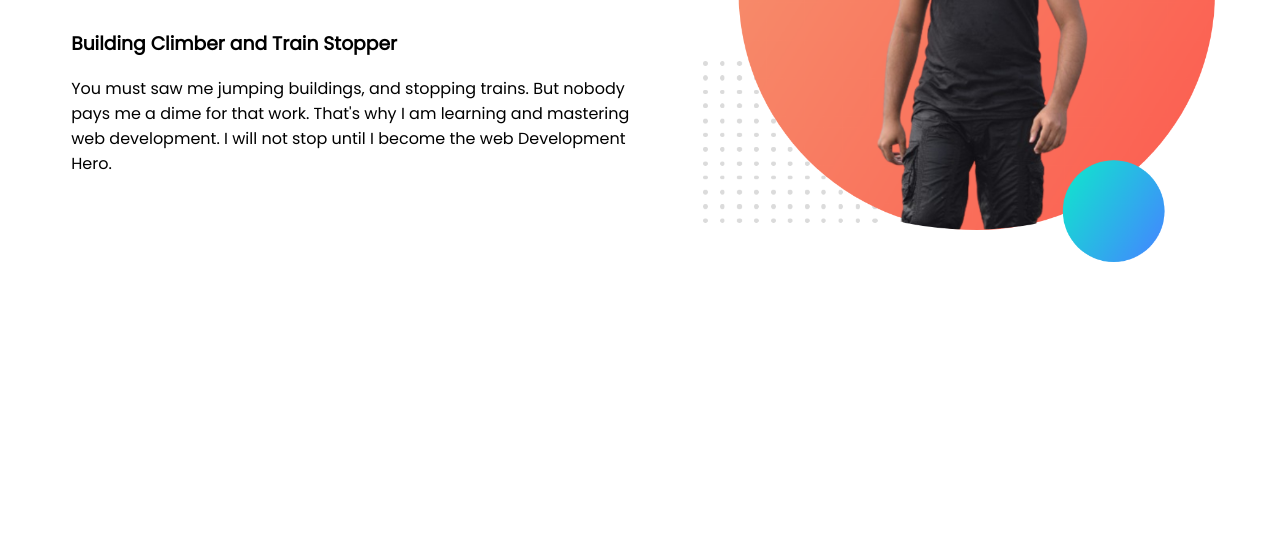
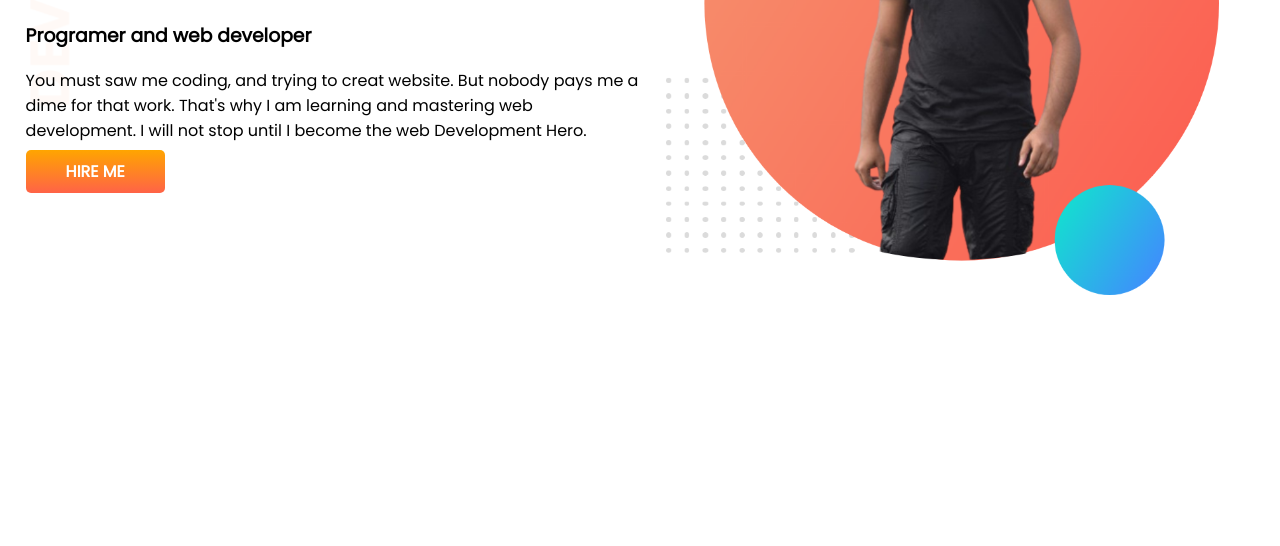
Before and after one commit to abdulhakim10/developer-portfolio, a plain HTML site: page index.html in a window 1280 px wide. Shown: the part 254-800 px from the top of the page. Drawn offline with Linux system fonts and the light colour scheme.

Commit message:
top-banner-added

```diff
--- a/index.html
+++ b/index.html
@@ -13,14 +13,15 @@
 </head>
 
 <body>
-    <section>
+    <section class="top-banner">
         <div class="half-width">
             <h1>Welcome To</h1>
             <h1> <span class="orange-color">Abdul Hakim</span> World!</h1>
-            <h3>Building Climber and Train Stopper</h3>
-            <p>You must saw me jumping buildings, and stopping trains. But nobody pays me a dime for that work. That's
+            <h3>Programer and web developer</h3>
+            <p>You must saw me coding, and trying to creat website. But nobody pays me a dime for that work. That's
                 why I
                 am learning and mastering web development. I will not stop until I become the web Development Hero.</p>
+            <a class="link-button" target="blank" href="https://github.com/abdulhakim10">HIRE ME</a>
         </div>
         <div class="half-width">
             <img src="ahakim-bgr.png" alt="">
--- a/style.css
+++ b/style.css
@@ -1,5 +1,6 @@
 body {
     font-family: 'Poppins', sans-serif;
+    margin: 0;
 }
 
 h1 {
@@ -16,9 +17,23 @@ section {
 
 .half-width {
     width: 50%;
-    padding-left: 5%;
+    padding-left: 2%;
 }
 
 .half-width img {
     width: 90%;
 }
+
+.link-button {
+    text-decoration: none;
+    background-image: linear-gradient(orange, tomato);
+    padding: 10px 40px;
+    color: white;
+    font-weight: 700;
+    border-radius: 5px;
+}
+
+.top-banner {
+    background-image: url(images/top-banner.png);
+    background-repeat: no-repeat;
+}
```
